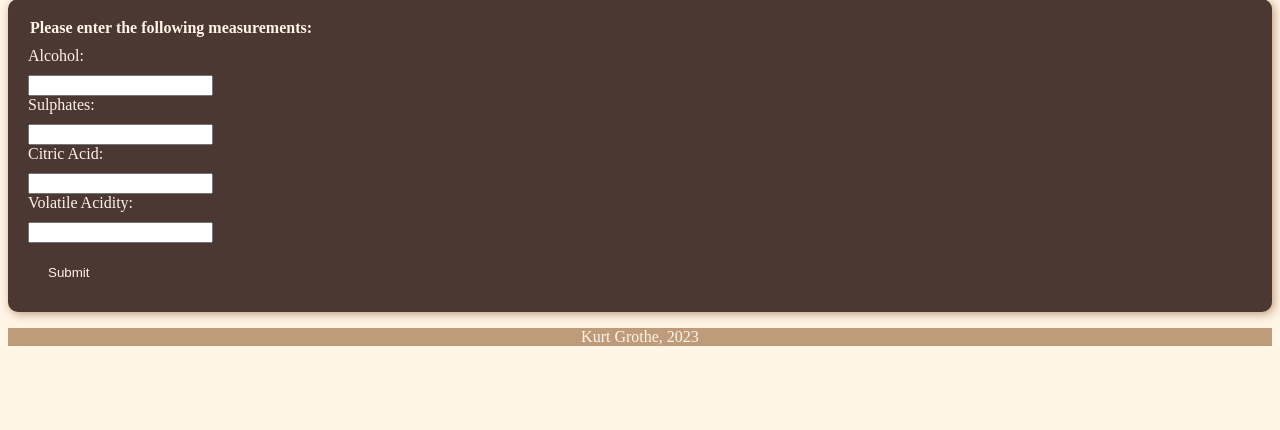
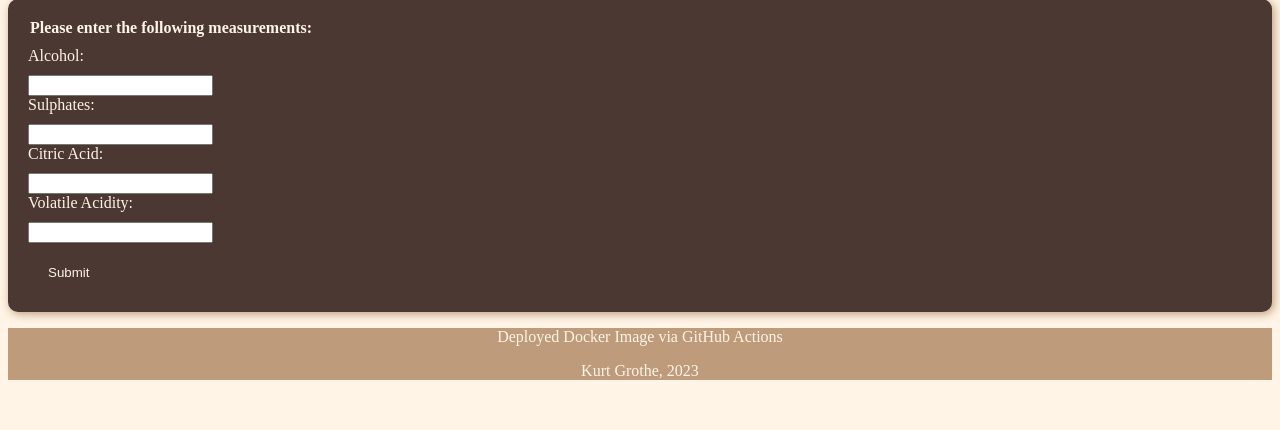
Before and after one commit to kurtgrothe/wine_quality, a Flask app: page / in a window 1280 px wide. Shown: the part 121-551 px from the top of the page. Run offline with Flask 2, Linux system fonts and the light colour scheme.

Commit message:
Change .yml for docker and html for test

```diff
--- a/templates/index.html
+++ b/templates/index.html
@@ -28,6 +28,7 @@
    </form>
    <p>{{ predict }}</p>
     <footer>
+        <p>Deployed Docker Image via GitHub Actions</p>
         <p>Kurt Grothe, 2023</p>
     </footer>
 </body>
```
Also changed, not shown: .github/workflows/main.yml.
